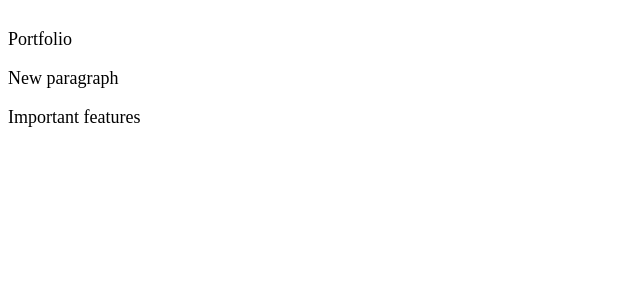
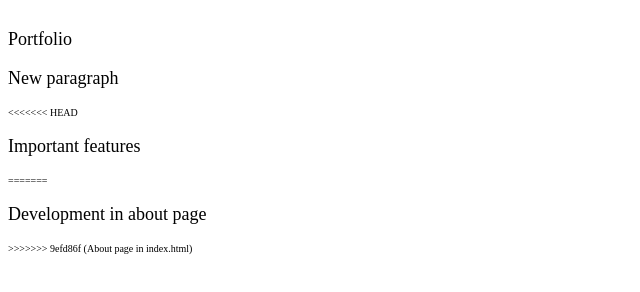
Before and after one commit to i0709/git-github-test, a plain HTML site: page index.html in a window 1280 px wide. Shown: the part 90-382 px from the top of the page, without its empty margins (0-640 px from the left). Drawn offline with Linux system fonts and the light colour scheme.

Commit message:
About page in index.html

```diff
--- a/index.html
+++ b/index.html
@@ -10,6 +10,10 @@
     <h1> Portfolio Site</h1>
     <p>Portfolio</p>
     <p>New paragraph</p>
+<<<<<<< HEAD
     <p>Important features</p>
+=======
+    <p>Development in about page</p>
+>>>>>>> 9efd86f (About page in index.html)
 </body>
 </html>
```
